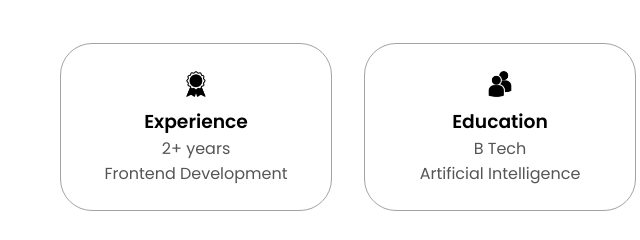
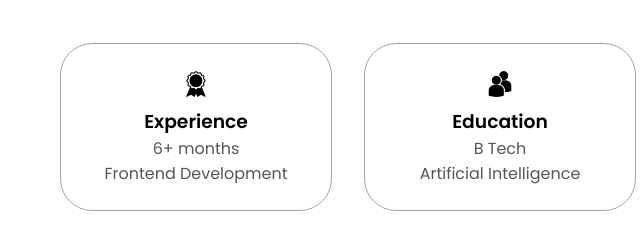
Before and after one commit to vedanshvijay/Portfolio, a plain HTML site: page index.html in a window 1280 px wide. Shown: the part 1117-1357 px from the top of the page, 484-1124 px from the left. Drawn offline with Linux system fonts and the light colour scheme.

Commit message:
Update index.html

```diff
--- a/index.html
+++ b/index.html
@@ -91,7 +91,7 @@
                 class="icon"
               />
               <h3>Experience</h3>
-              <p>2+ years <br />Frontend Development</p>
+              <p>6+ months<br />Frontend Development</p>
             </div>
             <div class="details-container">
               <img
```
